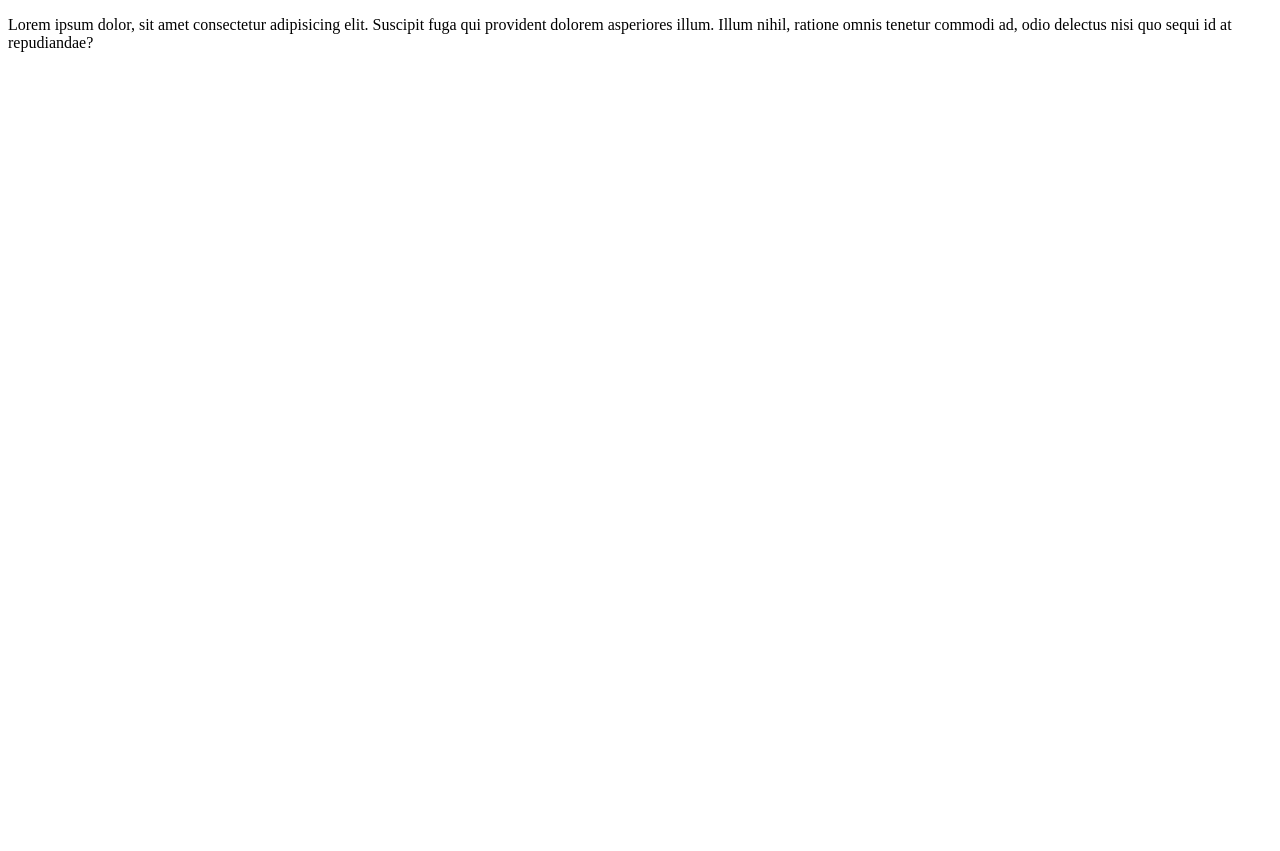
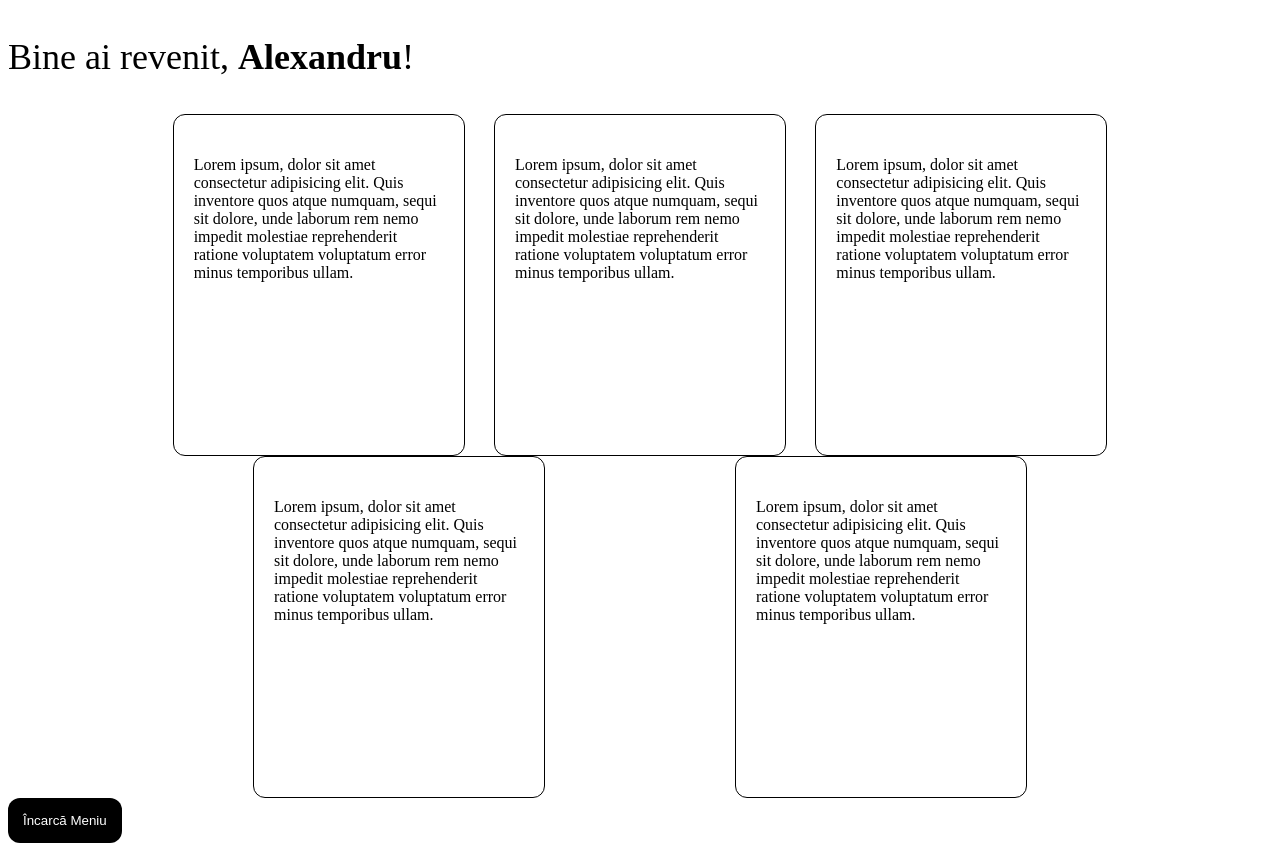
Before and after one commit to AlexanderPr03/2310, a plain HTML site: page index.html in a window 1280 px wide. Before the commit the page ends 800 px from the top, so only its background shows below. Drawn offline with Linux system fonts and the light colour scheme.

Commit message:
Onclick menu load

```diff
--- a/index.html
+++ b/index.html
@@ -4,9 +4,39 @@
     <meta charset="UTF-8">
     <meta name="viewport" content="width=device-width, initial-scale=1.0">
     <title>Document</title>
+
+
+    <link rel="stylesheet" href="style.css">
 </head>
 <body>
     <p id="descriere">Lorem ipsum dolor, sit amet consectetur adipisicing elit. Suscipit fuga qui provident dolorem asperiores illum. Illum nihil, ratione omnis tenetur commodi ad, odio delectus nisi quo sequi id at repudiandae?</p>
+
+    <div id="container">
+        <div class="card">
+            <h1 class="titlu"></h1>
+            <p class="desc">Lorem ipsum, dolor sit amet consectetur adipisicing elit. Quis inventore quos atque numquam, sequi sit dolore, unde laborum rem nemo impedit molestiae reprehenderit ratione voluptatem voluptatum error minus temporibus ullam.</p>
+        </div>
+        <div class="card">
+            <h1 class="titlu"></h1>
+            <p class="desc">Lorem ipsum, dolor sit amet consectetur adipisicing elit. Quis inventore quos atque numquam, sequi sit dolore, unde laborum rem nemo impedit molestiae reprehenderit ratione voluptatem voluptatum error minus temporibus ullam.</p>
+        </div>
+        <div class="card">
+            <h1 class="titlu"></h1>
+            <p class="desc">Lorem ipsum, dolor sit amet consectetur adipisicing elit. Quis inventore quos atque numquam, sequi sit dolore, unde laborum rem nemo impedit molestiae reprehenderit ratione voluptatem voluptatum error minus temporibus ullam.</p>
+        </div>
+        <div class="card">
+            <h1 class="titlu"></h1>
+            <p class="desc">Lorem ipsum, dolor sit amet consectetur adipisicing elit. Quis inventore quos atque numquam, sequi sit dolore, unde laborum rem nemo impedit molestiae reprehenderit ratione voluptatem voluptatum error minus temporibus ullam.</p>
+        </div>
+        <div class="card">
+            <h1 class="titlu"></h1>
+            <p class="desc">Lorem ipsum, dolor sit amet consectetur adipisicing elit. Quis inventore quos atque numquam, sequi sit dolore, unde laborum rem nemo impedit molestiae reprehenderit ratione voluptatem voluptatum error minus temporibus ullam.</p>
+        </div>
+    </div>
+
+
+    <button id="load" onclick="incarcaMeniu()">Încarcă Meniu</button>
+
 </body>
 </html>
 
--- a/script.js
+++ b/script.js
@@ -225,7 +225,7 @@ for (const element of menu_items) {
 function greetUser(nume) {
     // executam niste operatii
 
-    return 'Bine ai revenit, ' + nume;
+    return 'Bine ai revenit, ' + nume +"!";
 }
 
 lista_nume = ['Ion','Alexandru','Maria','Vlad'];
@@ -233,3 +233,35 @@ lista_nume = ['Ion','Alexandru','Maria','Vlad'];
 for (const element of lista_nume) {
     console.log(greetUser(element));
 }
+
+
+
+// DOM (Document Object Model)
+
+// document.getElementById();
+// document.getElementsByClassName();
+// document.getElementsByTagName();
+
+let descriere = document.querySelector('#descriere');
+
+let carduri = document.querySelectorAll('.card');
+
+
+// .textContent - utilizată doar pentru conținut textual intern!
+// descriere.textContent =  'Bine ai revenit, <b>Alexandru</b>!'
+
+
+menu_items = ['Transport', 'Imobiliare', 'Aparate telefonice și gadget-uri', 'Calculatoare și birotică', 'Construcții și reparații', 'Haine, încălțăminte și accesorii']
+
+descriere.innerHTML =  'Bine ai revenit, <b>Alexandru</b>!';
+
+let titluri = document.querySelectorAll('.titlu');
+
+function incarcaMeniu() {
+    for (let i=0; i<titluri.length; i++) {
+        // console.log(titluri[i].textContent);
+        // console.log(menu_items[i])
+
+        titluri[i].textContent = menu_items[i];
+    }
+}
--- /dev/null
+++ b/style.css
@@ -0,0 +1,39 @@
+#descriere {
+    font-size: 36px;
+}
+
+#container {
+    display: flex;
+    flex-wrap: wrap;
+    justify-content: space-around;
+
+    padding: 0 150px 0 150px;
+}
+
+.card {
+    width: 250px;
+    height: 300px;
+    border-radius: 12px;
+
+    padding: 20px;
+    cursor: pointer;
+
+    border: 1px solid black;
+
+    transition: all 0.4s ease-in-out;
+}
+
+.card:hover {
+    transform: scale(1.1);
+}
+
+#load {
+    padding: 15px;
+    border-radius: 12px;
+    border: none;
+
+    color: white;
+    background-color: black;
+
+    cursor: pointer;
+}
```
